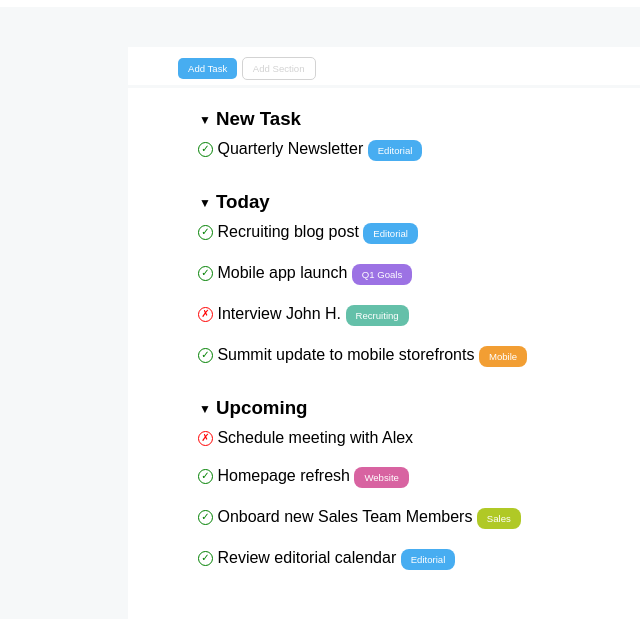
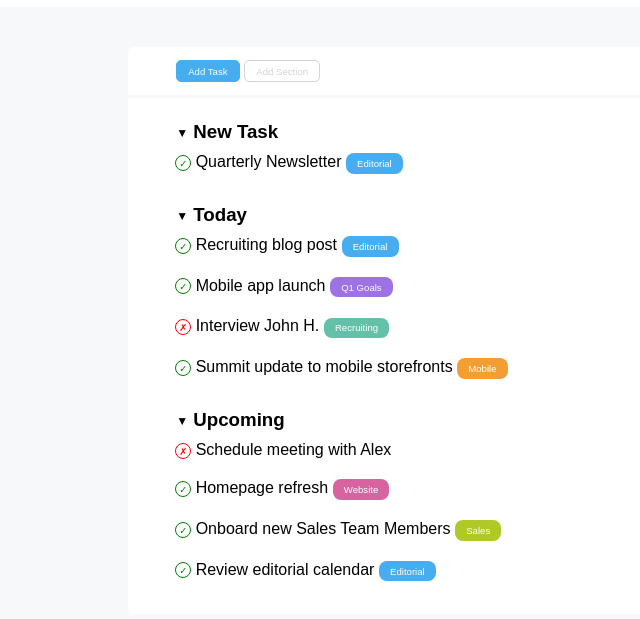
Before and after one commit to marcomazzotti/html-css-toboolist, a plain HTML site: page index.html in a window 1280 px wide. Shown: the part 63-682 px from the top of the page, without its empty margins (0-640 px from the left). Drawn offline with Linux system fonts and the light colour scheme.

Commit message:
correzione in classe

```diff
--- a/css/style.css
+++ b/css/style.css
@@ -12,19 +12,22 @@ body{
 
 .btn{
   border-radius: 5px;
-  padding: 5px 10px 5px 10px;
+  padding: 0.3rem 0.7rem;
   border: none;
   font-size: 0.6rem;
   color: white;
+  cursor: pointer;
+  /* per far vedere la mano quando ci passi sopra */
 }
 
 .check{
   display: inline-block;
-  width: 15px;
-  height: 15px;
-  border-radius: 50%;
-  text-align:center;
-  font-size: 10px;
+  width: 1rem;
+  height: 1rem;
+  border-radius: 20px;
+  text-align: center;
+  line-height: 1rem;
+  font-size: 0.6rem;
   vertical-align: middle;
 }
 
@@ -48,26 +51,25 @@ body{
 .contenitore-bottoni{
   background-color: white;
   width: 80%;
-  padding: 10px 0 5px 50px;
+  padding: 0.8rem 3rem;
   margin: 40px auto 0 auto;
+  border-bottom: 3px solid #f6f8f9;
+  border-radius: 5px;
 }
 
 .contenitore{
   background-color: white;
-  height: 100%;
   width: 80%;
-  padding: 10px 0 50px 50px;
+  padding: 0.8rem 1.7rem;
   margin: 0 auto;
-}
-
-.contenitore{
-  margin-top: 3px;
+  border-radius: 0 0 5px 5px;
 }
 
 .btn-add-task{
   color: white;
   background-color: #47adf1;
   border: none;
+  border: 1px solid #47adf1;
 }
 
 .btn-add-section{
@@ -82,6 +84,7 @@ ul{
 
 li{
   padding: 10px;
+  /* lista > li per prendere i figli diretti di lista */
 }
 
 .check-verde{
--- a/index.html
+++ b/index.html
@@ -20,11 +20,10 @@
 
   <!-- main -->
   <main>
-    <div class="background">
-        <div class="contenitore-bottoni">
+        <nav class="contenitore-bottoni">
           <input class="btn btn-add-task" type="button" value="Add Task">
           <input class="btn btn-add-section" type="button" value="Add Section">
-        </div>
+        </nav>
         <div class="contenitore">
           <ul>
             <li><h3> <span class="freccia">&#9660;</span> New Task</h3>
@@ -50,7 +49,6 @@
           </li>
           </ul>
         </div>
-    </div>
   </main>
   <!-- /main -->
 
```
